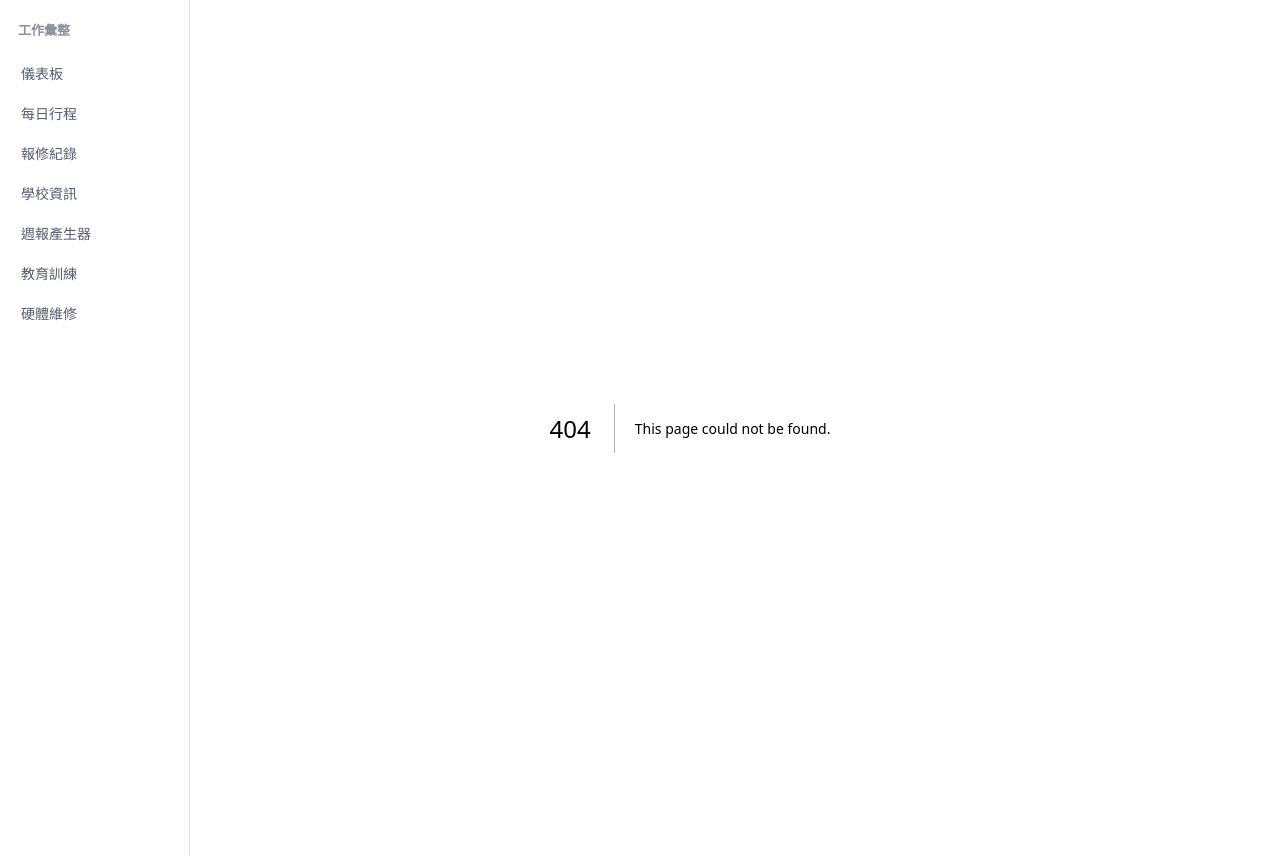
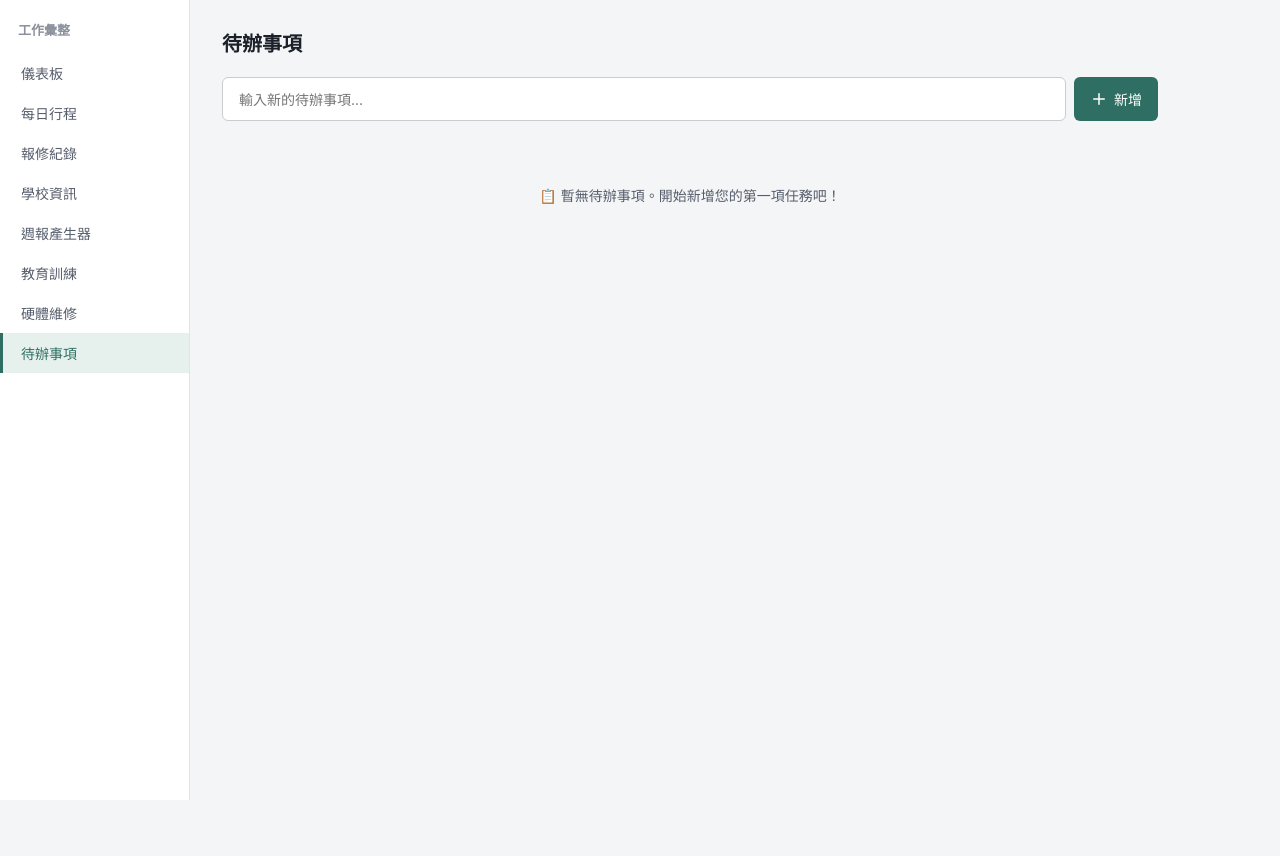
Before and after one commit to Iris1706/school-hub, a Next.js app: page /todo in a window 1280 px wide. Before the commit this address had no page. After the commit the page ends 800 px from the top, so only its background shows below. Built offline with nearby package versions, Linux system fonts and the light colour scheme.

Commit message:
feat: add todo page to sidebar and remove from hardware repairs
- Added TODO page with task management functionality
- Updated Sidebar navigation to include TODO link
- Removed TODO tab button from hardware repairs page
- TODO page features: add/delete tasks, mark as complete, progress tracking

```diff
--- /dev/null
+++ b/app/todo/page.js
@@ -0,0 +1,278 @@
+'use client';
+
+import { useState, useEffect } from 'react';
+import { Trash2, Plus, CheckCircle2, Circle } from 'lucide-react';
+
+export default function TodoPage() {
+  const [todos, setTodos] = useState([]);
+  const [newTodo, setNewTodo] = useState('');
+
+  // 從 localStorage 載入待辦事項
+  useEffect(() => {
+    const saved = localStorage.getItem('todos');
+    if (saved) {
+      setTodos(JSON.parse(saved));
+    }
+  }, []);
+
+  // 保存到 localStorage
+  const saveTodos = (newTodos) => {
+    setTodos(newTodos);
+    localStorage.setItem('todos', JSON.stringify(newTodos));
+  };
+
+  // 新增待辦事項
+  const addTodo = () => {
+    if (newTodo.trim()) {
+      const newItem = {
+        id: Date.now(),
+        text: newTodo,
+        completed: false,
+        createdAt: new Date().toLocaleString('zh-TW'),
+      };
+      saveTodos([...todos, newItem]);
+      setNewTodo('');
+    }
+  };
+
+  // 切換完成狀態
+  const toggleComplete = (id) => {
+    const updated = todos.map((todo) =>
+      todo.id === id ? { ...todo, completed: !todo.completed } : todo
+    );
+    saveTodos(updated);
+  };
+
+  // 刪除待辦事項
+  const deleteTodo = (id) => {
+    saveTodos(todos.filter((todo) => todo.id !== id));
+  };
+
+  // 計算統計數據
+  const completedCount = todos.filter((t) => t.completed).length;
+  const totalCount = todos.length;
+  const percentage = totalCount > 0 ? Math.round((completedCount / totalCount) * 100) : 0;
+
+  return (
+    <div>
+      <h1 className="page-title">待辦事項</h1>
+
+      {/* 統計卡片 */}
+      {totalCount > 0 && (
+        <div
+          style={{
+            display: 'grid',
+            gridTemplateColumns: '1fr 1fr 1fr',
+            gap: '16px',
+            marginBottom: '24px',
+          }}
+        >
+          <div
+            style={{
+              backgroundColor: 'var(--background-secondary, #f9f9f9)',
+              padding: '16px',
+              borderRadius: '8px',
+              textAlign: 'center',
+              borderLeft: '3px solid #10b981',
+            }}
+          >
+            <div style={{ fontSize: '24px', fontWeight: '600', color: '#10b981' }}>
+              {completedCount}
+            </div>
+            <div style={{ fontSize: '12px', color: 'var(--text-secondary)' }}>
+              已完成
+            </div>
+          </div>
+          <div
+            style={{
+              backgroundColor: 'var(--background-secondary, #f9f9f9)',
+              padding: '16px',
+              borderRadius: '8px',
+              textAlign: 'center',
+              borderLeft: '3px solid #3b82f6',
+            }}
+          >
+            <div style={{ fontSize: '24px', fontWeight: '600', color: '#3b82f6' }}>
+              {totalCount - completedCount}
+            </div>
+            <div style={{ fontSize: '12px', color: 'var(--text-secondary)' }}>
+              待進行
+            </div>
+          </div>
+          <div
+            style={{
+              backgroundColor: 'var(--background-secondary, #f9f9f9)',
+              padding: '16px',
+              borderRadius: '8px',
+              textAlign: 'center',
+              borderLeft: '3px solid #8b5cf6',
+            }}
+          >
+            <div style={{ fontSize: '24px', fontWeight: '600', color: '#8b5cf6' }}>
+              {percentage}%
+            </div>
+            <div style={{ fontSize: '12px', color: 'var(--text-secondary)' }}>
+              完成度
+            </div>
+          </div>
+        </div>
+      )}
+
+      {/* 新增待辦事項 */}
+      <div
+        style={{
+          display: 'flex',
+          gap: '8px',
+          marginBottom: '24px',
+        }}
+      >
+        <input
+          type="text"
+          value={newTodo}
+          onChange={(e) => setNewTodo(e.target.value)}
+          onKeyPress={(e) => e.key === 'Enter' && addTodo()}
+          placeholder="輸入新的待辦事項..."
+          style={{
+            flex: 1,
+            padding: '12px 16px',
+            borderRadius: '6px',
+            border: '1px solid var(--border-color, #ccc)',
+            fontSize: '14px',
+            backgroundColor: 'var(--background, white)',
+            color: 'var(--text-primary, black)',
+          }}
+        />
+        <button
+          onClick={addTodo}
+          style={{
+            padding: '12px 16px',
+            backgroundColor: 'var(--accent)',
+            color: 'white',
+            border: 'none',
+            borderRadius: '6px',
+            cursor: 'pointer',
+            fontSize: '14px',
+            fontWeight: '500',
+            display: 'flex',
+            alignItems: 'center',
+            gap: '6px',
+            transition: 'opacity 0.2s',
+          }}
+          onMouseOver={(e) => (e.target.style.opacity = '0.9')}
+          onMouseOut={(e) => (e.target.style.opacity = '1')}
+        >
+          <Plus size={18} />
+          新增
+        </button>
+      </div>
+
+      {/* 待辦事項清單 */}
+      {todos.length === 0 ? (
+        <div
+          style={{
+            textAlign: 'center',
+            padding: '40px 20px',
+            color: 'var(--text-secondary)',
+          }}
+        >
+          <p style={{ fontSize: '14px', margin: 0 }}>
+            📋 暫無待辦事項。開始新增您的第一項任務吧！
+          </p>
+        </div>
+      ) : (
+        <div style={{ display: 'flex', flexDirection: 'column', gap: '8px' }}>
+          {todos.map((todo) => (
+            <div
+              key={todo.id}
+              style={{
+                display: 'flex',
+                alignItems: 'center',
+                gap: '12px',
+                padding: '12px 16px',
+                backgroundColor: todo.completed
+                  ? 'var(--background-secondary, #f9f9f9)'
+                  : 'var(--background, white)',
+                borderRadius: '6px',
+                border: '1px solid var(--border-color, #ccc)',
+                transition: 'all 0.2s',
+                opacity: todo.completed ? 0.7 : 1,
+              }}
+            >
+              {/* 完成按鈕 */}
+              <button
+                onClick={() => toggleComplete(todo.id)}
+                style={{
+                  background: 'none',
+                  border: 'none',
+                  cursor: 'pointer',
+                  padding: 0,
+                  display: 'flex',
+                  alignItems: 'center',
+                  color: todo.completed ? '#10b981' : 'var(--border-color, #ccc)',
+                  transition: 'color 0.2s',
+                }}
+                title={todo.completed ? '標記為未完成' : '標記為完成'}
+              >
+                {todo.completed ? (
+                  <CheckCircle2 size={20} />
+                ) : (
+                  <Circle size={20} />
+                )}
+              </button>
+
+              {/* 文字內容 */}
+              <div style={{ flex: 1 }}>
+                <div
+                  style={{
+                    fontSize: '14px',
+                    color: 'var(--text-primary, black)',
+                    textDecoration: todo.completed ? 'line-through' : 'none',
+                    wordBreak: 'break-word',
+                  }}
+                >
+                  {todo.text}
+                </div>
+                <div
+                  style={{
+                    fontSize: '12px',
+                    color: 'var(--text-secondary, #666)',
+                    marginTop: '4px',
+                  }}
+                >
+                  {todo.createdAt}
+                </div>
+              </div>
+
+              {/* 刪除按鈕 */}
+              <button
+                onClick={() => deleteTodo(todo.id)}
+                style={{
+                  display: 'flex',
+                  alignItems: 'center',
+                  gap: '4px',
+                  padding: '6px 12px',
+                  backgroundColor: '#ef4444',
+                  color: 'white',
+                  border: 'none',
+                  borderRadius: '4px',
+                  cursor: 'pointer',
+                  fontSize: '12px',
+                  transition: 'background-color 0.2s',
+                }}
+                onMouseOver={(e) =>
+                  (e.target.style.backgroundColor = '#dc2626')
+                }
+                onMouseOut={(e) =>
+                  (e.target.style.backgroundColor = '#ef4444')
+                }
+              >
+                <Trash2 size={14} />
+                刪除
+              </button>
+            </div>
+          ))}
+        </div>
+      )}
+    </div>
+  );
+}
--- a/components/Sidebar.js
+++ b/components/Sidebar.js
@@ -11,6 +11,7 @@ const NAV_ITEMS = [
   { href: "/weekly-report", label: "週報產生器" },
   { href: "/training", label: "教育訓練" },
   { href: "/hardware", label: "硬體維修" },
+  { href: "/todo", label: "待辦事項" },
 ];
 
 export default function Sidebar() {
```
Also changed, not shown: app/hardware/page.js (+1 -26 lines).
